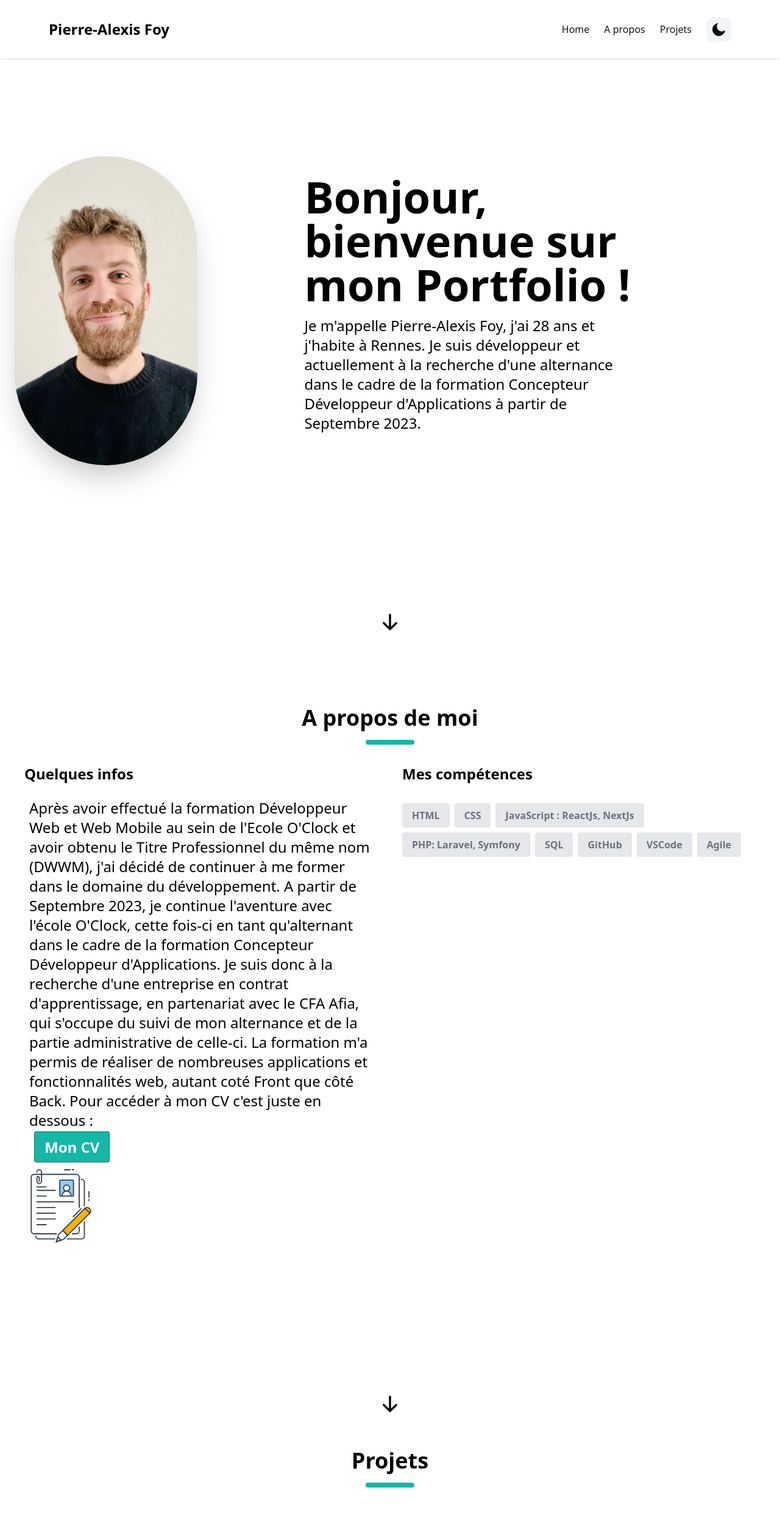
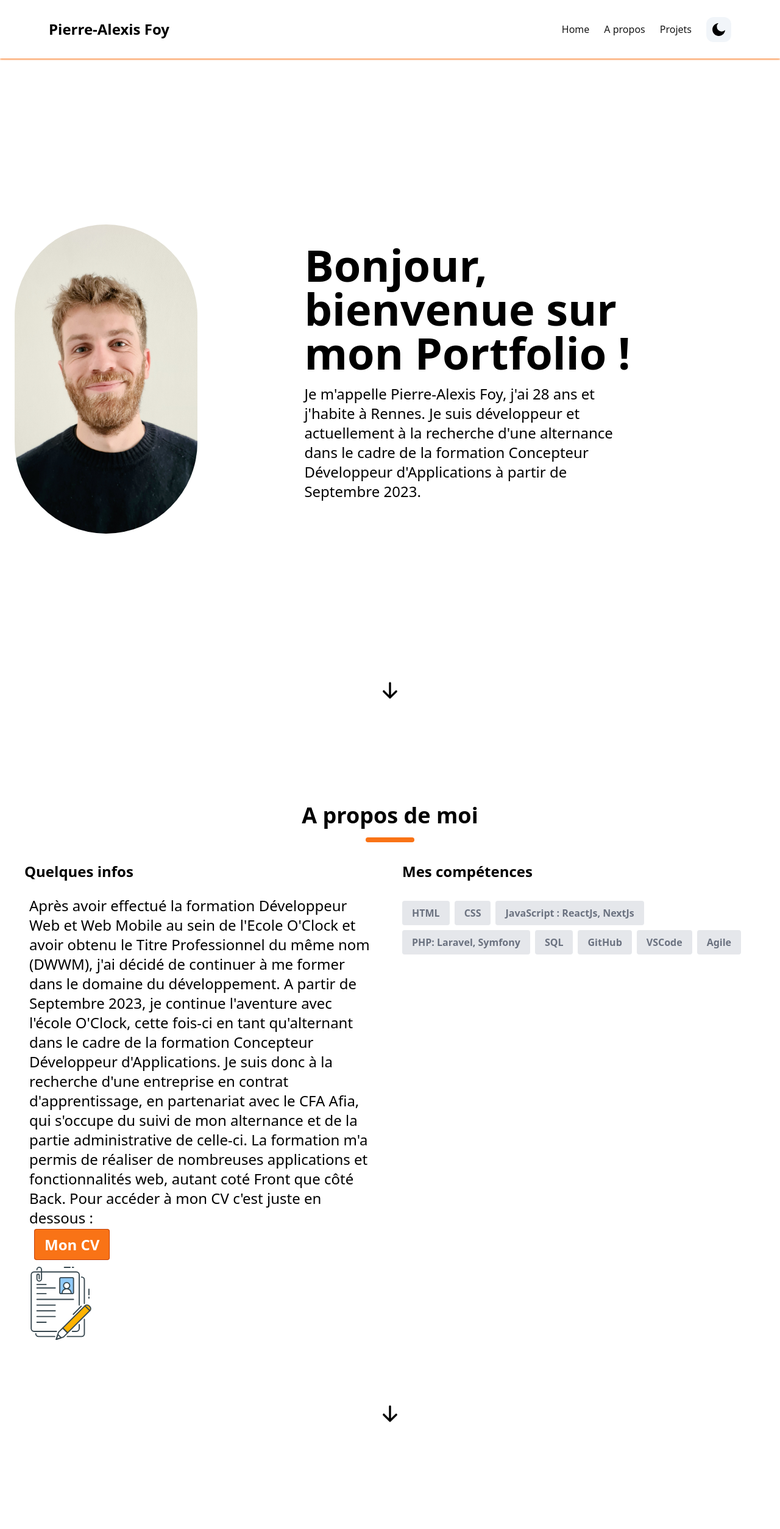
Before and after one commit to PierrealFOY/portfolio_next, a Next.js app: page / in a window 1280 px wide. Shown: the top 2507 px of the page at 61% size. Built offline with nearby package versions, Linux system fonts and the light colour scheme.

Commit message:
everything is good to merge and deploy

```diff
--- a/components/AboutSection.tsx
+++ b/components/AboutSection.tsx
@@ -23,10 +23,10 @@ const skills = [
 function AboutSection() {
     return (
         <section id="about">
-            <div className='my-12 pb-12 md:pt-16 md:pb-48'>
-                <h1 className='text-center font-bold text-4xl'>
+            <div className='my-12 pb-12 md:pt-16 md:pb-26'>
+                <h1 className='text-center font-bold text-4xl '>
                     A propos de moi
-                    <hr className="w-20 h-2 mx-auto my-4 bg-teal-500 border-0 rounded"></hr>
+                    <hr className="w-20 h-2 mx-auto my-4 bg-orange-500 border-0 rounded"></hr>
                 </h1>
                 <div className='flex flex-col space-y-10 items-stretch justify-center align-top md:space-x-10 md:space-y-0 md:p-4 md:flex-row md:text-left'>
                     <div className='md:w-1/2'>
@@ -40,7 +40,7 @@ function AboutSection() {
                             Pour accéder à mon CV c'est juste en dessous :
                             <span className='mt-3'>
                                 <Link
-                                    className="bg-teal-500 hover:bg-teal-700 text-white font-bold py-2 px-4 border border-teal-700 rounded ml-2 mt-2"
+                                    className="bg-orange-500 hover:bg-orange-700 text-white font-bold py-2 px-4 border border-orange-700 rounded ml-2 mt-2"
                                     to="/CV_PA.pdf"
                                     target="_blank"
                                 >
@@ -80,9 +80,9 @@ function AboutSection() {
                     </div>
                 </div>
             </div>
-            <div className='flex flex-row items-center text-center justify-center'>
+            <div className='mb-10 flex flex-row items-center text-center justify-center'>
                 <Link
-                    to="about"
+                    to="projectsSection"
                     activeClass="active"
                     spy={true}
                     smooth={true}
--- a/components/Navbar.tsx
+++ b/components/Navbar.tsx
@@ -27,14 +27,14 @@ const NavItems = [
     }
 ]
 
-function Navbar (): React.JSX.Element {
+const Navbar = () => {
 
     const { systemTheme, theme, setTheme } = useTheme();
     const currentTheme = theme === "system" ? systemTheme: theme;
     const [burgerMenu, setBurgerMenu] = useState(false);
 
     return (
-        <header className="w-full mx-auto  px-4 sm:px-20 fixed top-0 z-50 shadow bg-white dark:bg-stone-900 dark:border-b dark:border-stone-600">
+        <header className="w-full mx-auto  px-4 sm:px-20 fixed top-0 z-50 shadow shadow-orange-500 bg-white dark:bg-stone-900 dark:border-b dark:border-stone-600">
             <div className="justify-between md:items-center md:flex">
                 <div>
                     <div className="flex items-center justify-between py-3">
@@ -43,6 +43,7 @@ function Navbar (): React.JSX.Element {
                         </div>
                             <div className="md:hidden">
                                 <button
+                                    className="p-2"
                                     onClick={() => setBurgerMenu(!burgerMenu)}
                                 >
                                     {burgerMenu ? <IoMdClose size={30} /> : <IoMdMenu size={30}/>}
@@ -50,6 +51,13 @@ function Navbar (): React.JSX.Element {
                             </div>
                         </div>
                     </div>
+                    <div>
+
+                    <div
+
+                        className={'flex-1 justify-self-center pb-3 mt-8 md:block md:pb-0 md:mt-0 ' + (burgerMenu ? 'block' : 'hidden')}
+                    >
+
                         <div className=" items-center justify-center space-y-8 md:flex md:space-x-6 md:space-y-0">
                             {NavItems.map((item, idx) => {
                                 return (
@@ -87,8 +95,11 @@ function Navbar (): React.JSX.Element {
                             )}
                             </div>
                         </div>
+                </div>
+            </div>
         </header>
     )
 }
 
+
 export default Navbar;
--- a/components/PersonalSection.tsx
+++ b/components/PersonalSection.tsx
@@ -9,21 +9,20 @@ import { HiArrowDown } from "react-icons/hi"
 
 function PersonalSection() {
     return (
-        <section id="home">
+        <section id="home" className='my-12 pb-12 md:pt-16 md:pb-26'>
             <div className='md:w-5/6 flex flex-col text-center items-center justify-center my-10 py-16 md:flex-row md:space-x-4 md:text-left md:py-52'>
                 <div className='md:w-1/2 md:mt-2'>
                     <Image
-                        className='rounded-full
-                        shadow-2xl'
+                        className='rounded-full hover:shadow-lg hover:shadow-orange-500'
                         src="/photoCV.jpg"
                         alt=""
                         width={300}
                         height={300}
                     />
                 </div>
-                <div className='md:mt-2 md:w-3/5'>
-                    <h1 className='font-bold text-4xl mt-6 md:text-7xl md:mt-0'> Bonjour, bienvenue sur mon Portfolio !</h1>
-                    <p className='text-lg mt-4 mb-6 md:text-2xl'>
+                <div className='md:mt-2 md:w-3/5 '>
+                    <h1 className='font-bold text-4xl mt-6 md:text-7xl md:mt-0 '> Bonjour, bienvenue sur mon Portfolio !</h1>
+                    <p className='text-lg mt-4 mb-6 md:text-2xl hover:shadow-lg hover:shadow-orange-500'>
                         Je m'appelle Pierre-Alexis Foy, j'ai 28 ans et j'habite à Rennes. Je suis développeur et actuellement
                         à la recherche d'une alternance dans le cadre de la formation Concepteur Développeur d'Applications
                         à partir de Septembre 2023.
--- a/components/ProjectsSection.tsx
+++ b/components/ProjectsSection.tsx
@@ -29,11 +29,11 @@ const projects = [
 
 function ProjectsSection() {
     return (
-        <section id="projectsSection">
+        <section id="projectsSection" className='my-12 pb-12 md:pt-16 md:pb-26'>
             <div>
                 <h1 className='my-12 text-center font-bold text-4xl'>
                     Projets
-                    <hr className='w-20 h-2 mx-auto my-4 bg-teal-500 border-0 rounded'></hr>
+                    <hr className='w-20 h-2 mx-auto my-4 bg-orange-500 border-0 rounded'></hr>
                 </h1>
             </div>
             <div className='flex flex-col space-y-20'>
@@ -87,9 +87,9 @@ function ProjectsSection() {
                     })
                 }
             </div>
-            <div className='flex flex-row py-10 text-2xl md:space-x-10 font-bold'>
+            <div className='flex flex-row py-10 text-xl md:space-x-10 font-bold'>
                 <h2>
-                    J'ai codé énormément (la grande majorité) des applications et composants web au cours de ma formation chez O'Clock. Pour des raisons légales et de droit de propriété, je ne peux pas les présenter, ainsi que leurs repos sur GitHub. Mais demandez moi plus d'infos sur les composants et applications codés !
+                    J'ai énormément codé (la grande majorité) les applications et composants web au cours de ma formation chez O'Clock. Pour des raisons légales et de droit de propriété, je ne peux pas les présenter, ainsi que leurs repos sur GitHub. Mais demandez moi plus d'infos sur les composants et applications codés !
                     Il y a encore plein d'autres applications et projets en cours et à venir...
                 </h2>
                 <p>
```
Lines whose indentation alone changed are shown as unchanged.
